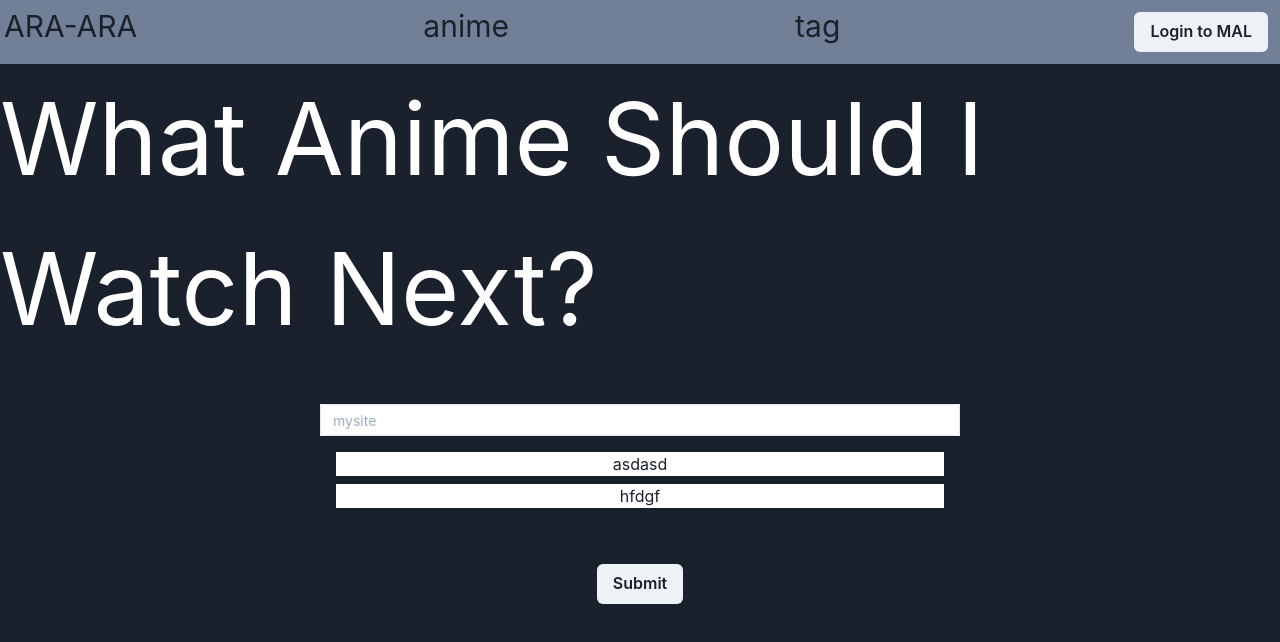
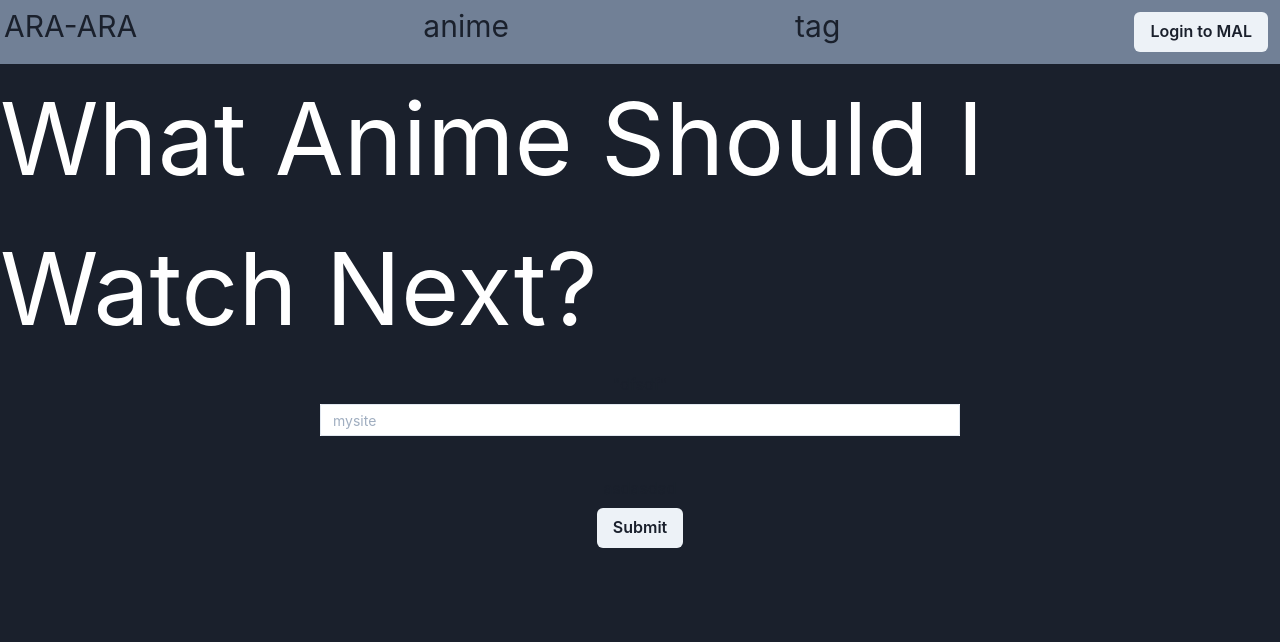
Before and after one commit to KareemA98/AnimeRecApp, a React (Create React App) app in the folder client/: page / in a window 1280 px wide. Shown: the top 642 px of the page. Built offline with nearby package versions, Linux system fonts and the light colour scheme.

Commit message:
last try

```diff
--- a/client/src/components/HomePage.js
+++ b/client/src/components/HomePage.js
@@ -46,7 +46,7 @@ const HomePage = () => {
                     </InputRightElement>
                 </InputGroup>
                 <VStack p={4}>
-                    {suggestions.map(val => <Box as="button" bg="white" w="100%">{val}</Box>)}
+                    {/* {suggestions.map(val => <Box as="button" bg="white" w="100%">{val}</Box>)} */}
                 </VStack>
             </Box>
             <Link to="/courses"> asdasdad </Link>
```
